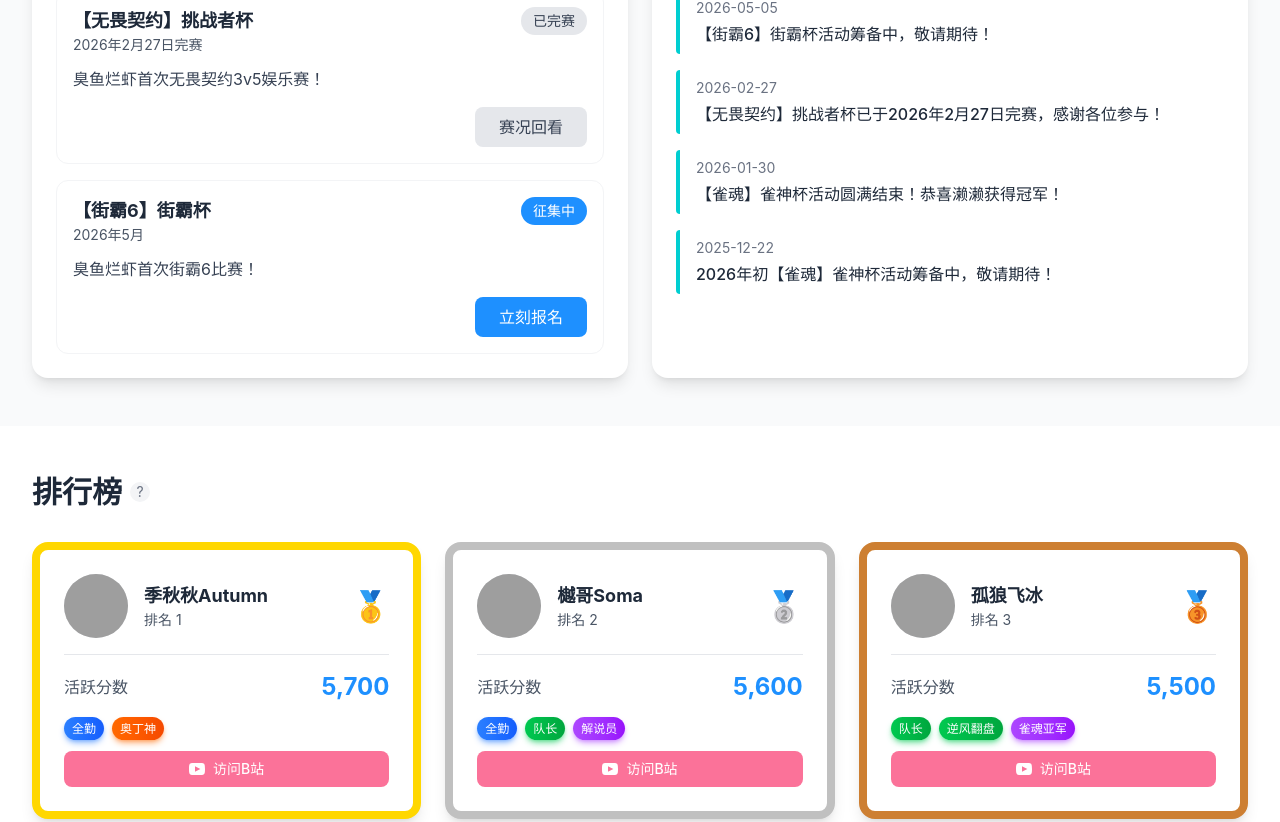
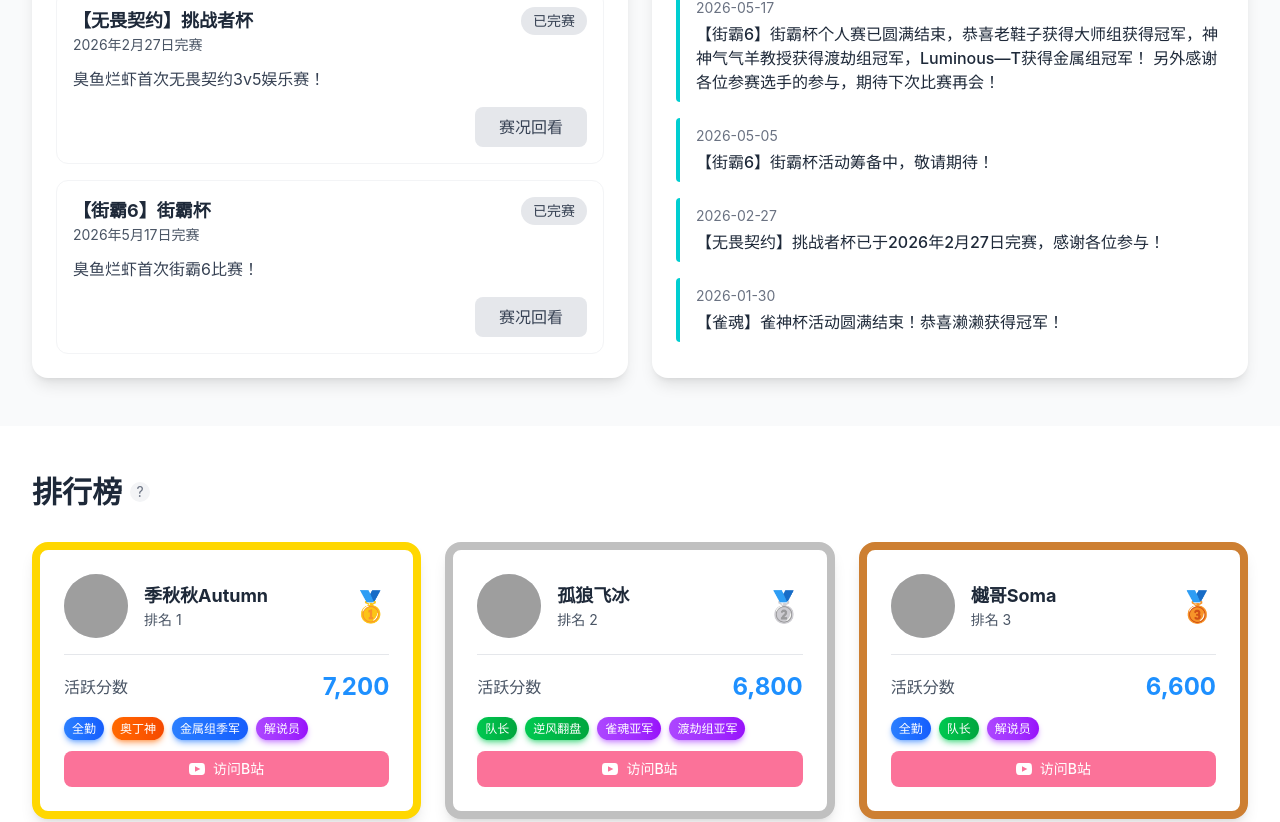
Before and after one commit to somali0128/sscup, a React (Vite) app: page / in a window 1280 px wide. Shown: the part 938-1760 px from the top of the page. Built offline with nearby package versions, Linux system fonts and the light colour scheme; grey boxes are pictures that could not be loaded; a web font is replaced by a local one.

Commit message:
update sf6 tournament status

```diff
--- a/src/data/mockData.js
+++ b/src/data/mockData.js
@@ -12,33 +12,33 @@ export const recentMatches = [
   {
     id: 1,
     title: '【街霸6】街霸杯',
-    date: '2026年5月',
+    date: '2026年5月17日完赛',
     description: '臭鱼烂虾首次街霸6比赛！',
-    status: '征集中',
-    actionHref: '/sf6-registration',
+    status: '已完赛',
+    actionHref: 'https://www.bilibili.com/opus/1203199439810854920',
   },
 ];
 
 export const latestNews = [
   {
     id: 1,
+    date: '2026-05-17',
+    content: '【街霸6】街霸杯个人赛已圆满结束，恭喜老鞋子获得大师组获得冠军，神神气气羊教授获得渡劫组冠军，Luminous—T获得金属组冠军！ 另外感谢各位参赛选手的参与，期待下次比赛再会！',
+  },
+  {
+    id: 2,
     date: '2026-05-05',
     content: '【街霸6】街霸杯活动筹备中，敬请期待！',
   },
   {
-    id: 1,
+    id: 3,
     date: '2026-02-27',
     content: '【无畏契约】挑战者杯已于2026年2月27日完赛，感谢各位参与！',
   },
   {
-    id: 2,
+    id: 4,
     date: '2026-01-30',
     content: '【雀魂】雀神杯活动圆满结束！恭喜濑濑获得冠军！',
-  },
-  {
-    id: 3,
-    date: '2025-12-22',
-    content: '2026年初【雀魂】雀神杯活动筹备中，敬请期待！',
   },
 ];
 
@@ -46,48 +46,52 @@ export const leaderboardData = [
   {
     id: 1,
     name: '神神气气羊教授',
-    score: 4900,
+    score: 6400,
     avatar: 'https://i0.hdslb.com/bfs/face/f424de93e57391eb8a71760263c403fb5e089dca.jpg@128w_128h_1c_1s.webp',
     bilibiliLink: '13793514',
     honorTags: [
       { name: '解说员', description: '曾担任比赛解说', rarity: 'purple' },
       { name: '夯', description: '在无畏契约赛前分组时被分配为夯水准', rarity: 'orange' },
-      { name: '国士无双', description: '在雀魂比赛中打出了国士无双', rarity: 'green' }
+      { name: '国士无双', description: '在雀魂比赛中打出了国士无双', rarity: 'green' },
+      { name: '渡劫组冠军', description: '在街霸6渡劫组比赛中获得冠军', rarity: 'orange' },
     ]
   },
   {
     id: 2,
     name: '季秋秋Autumn',
-    score: 5700,
-    avatar: 'https://i0.hdslb.com/bfs/face/1cec12fd3abb72479eed1d514aaa39d7a6c3be4b.jpg@128w_128h_1c_1s.webp',
+    score: 7200,
+    avatar: 'https://i1.hdslb.com/bfs/face/4b792e140141da8efc13e24c333aad1678b031bb.jpg@128w_128h_1c_1s.webp',
     bilibiliLink: '376978534',
     honorTags: [
       { name: '全勤', description: '参与了目前所有活动', rarity: 'blue' },
-      { name: '奥丁神', description: '在挑战者杯中用奥丁1v3力克千钧', rarity: 'orange' }
+      { name: '奥丁神', description: '在挑战者杯中用奥丁1v3力克千钧', rarity: 'orange' },
+      { name: '金属组季军', description: '在街霸6金属组比赛中获得季军', rarity: 'blue' },
+      { name: '解说员', description: '曾担任比赛解说或主持', rarity: 'purple' },
     ]
   },
   {
     id: 3,
     name: '孤狼飞冰',
-    score: 5500,
+    score: 6800,
     avatar: 'https://i0.hdslb.com/bfs/face/bdde5bbfd6ac183a7315af212c535cfdeae37fc8.jpg@128w_128h_1c_1s.webp',
     bilibiliLink: '1694579642',
     honorTags: [
       { name: '队长', description: '担任过任意一次队伍队长', rarity: 'green' },
       { name: '逆风翻盘', description: '在雀魂比赛中逆风翻盘', rarity: 'green' },
-      { name: '雀魂亚军', description: '在雀魂比赛中获得亚军', rarity: 'purple' }
+      { name: '雀魂亚军', description: '在雀魂比赛中获得亚军', rarity: 'purple' },
+      { name: '渡劫组亚军', description: '在街霸6渡劫组比赛中获得亚军', rarity: 'purple' },
     ]
   },
   {
     id: 4,
     name: '樾哥Soma',
-    score: 5600,
+    score: 6600,
     avatar: 'https://i0.hdslb.com/bfs/face/c08d7214613a5b4938def0954da9b71b8f113d9f.jpg@128w_128h_1c_1s.webp',
     bilibiliLink: '290997685',
     honorTags: [
       { name: '全勤', description: '参与所有比赛，保持100%出勤率', rarity: 'blue' },
       { name: '队长', description: '担任过任意一次队伍队长', rarity: 'green' },
-      { name: '解说员', description: '曾担任比赛解说', rarity: 'purple' }
+      { name: '解说员', description: '曾担任比赛解说或主持', rarity: 'purple' }
     ]
   },
   {
@@ -113,11 +117,12 @@ export const leaderboardData = [
   {
     id: 7,
     name: '殇',
-    score: 2200,
+    score: 3400,
     avatar: '',
     bilibiliLink: '',
     honorTags: [
       { name: '双倍役满', description: '在雀魂比赛中打出了双倍役满', rarity: 'green' },
+      { name: '渡劫组季军', description: '在街霸6渡劫组比赛中获得季军', rarity: 'blue' },
     ]
   },
   {
@@ -191,7 +196,7 @@ export const leaderboardData = [
   {
     id: 15,
     name: '皓白白_Aria',
-    score: 1500,
+    score: 2500,
     avatar: 'https://i1.hdslb.com/bfs/face/5bec8a8daaca9eef4ec21720c5c5ce33db69b7ca.jpg@128w_128h_1c_1s.webp',
     bilibiliLink: '3546907785825016',
     honorTags: [
@@ -201,19 +206,21 @@ export const leaderboardData = [
   {
     id: 16,
     name: 'Luminous_T',
-    score: 1000,
+    score: 2500,
     avatar: '',
     bilibiliLink: '',
     honorTags: [
+      { name: '金属组冠军', description: '在街霸6金属组比赛中获得冠军', rarity: 'orange' },
     ]
   },
   {
     id: 17,
     name: '三千',
-    score: 1000,
+    score: 2300,
     avatar: '',
     bilibiliLink: '',
     honorTags: [
+      { name: '金属组亚军', description: '在街霸6金属组比赛中获得亚军', rarity: 'purple' },
     ]
   },
   {
@@ -228,7 +235,7 @@ export const leaderboardData = [
   {
     id: 19,
     name: '白砂糖',
-    score: 1100,
+    score: 2100,
     avatar: '',
     bilibiliLink: '',
     honorTags: [
@@ -306,4 +313,12 @@ export const pastMatches = [
     quarter: '2026 Q1',
     resultLink: 'https://www.bilibili.com/video/BV1p5ABzMEtg/',
   },
+  {
+    id: 6,
+    title: '【街霸6】街霸杯个人赛',
+    date: '2026-05-17',
+    description: '臭鱼烂虾首次街霸6个人赛，于5月17日完赛。',
+    quarter: '2026 Q2',
+    resultLink: 'https://www.bilibili.com/opus/1203199439810854920',
+  },
 ];
```
